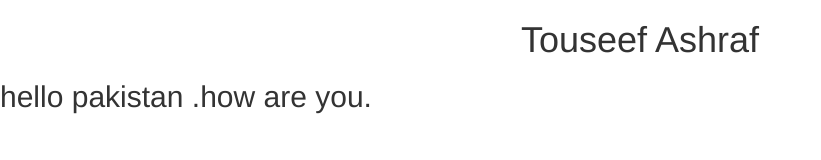
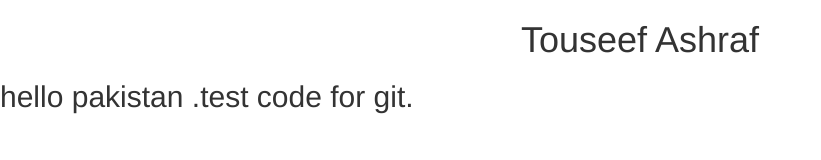
Before and after one commit to touseefashraf/touash, a plain HTML site: page index.html in a window 1280 px wide. Shown: the whole page, without its empty margins (0-821 px from the left). Drawn offline with nearby package versions, Linux system fonts and the light colour scheme.

Commit message:
test for git

```diff
--- a/index.html
+++ b/index.html
@@ -13,7 +13,7 @@
     </head>
     <body>
         <h1 class="text-center">Touseef Ashraf</h1>
-        <h2>hello pakistan .how are you.</h2>
+        <h2>hello pakistan .test code for git.</h2>
 
         <!-- jQuery. -->
         <script src="https://ajax.googleapis.com/ajax/libs/jquery/1.12.4/jquery.min.js"></script>
```
